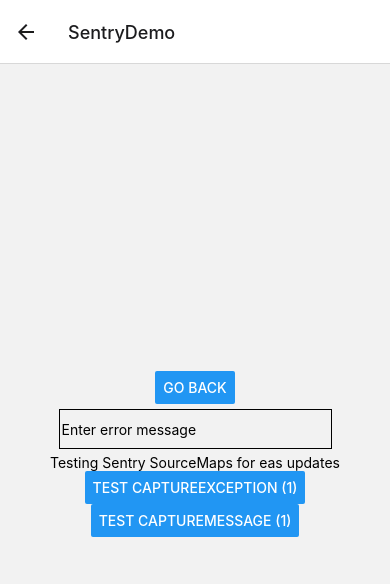
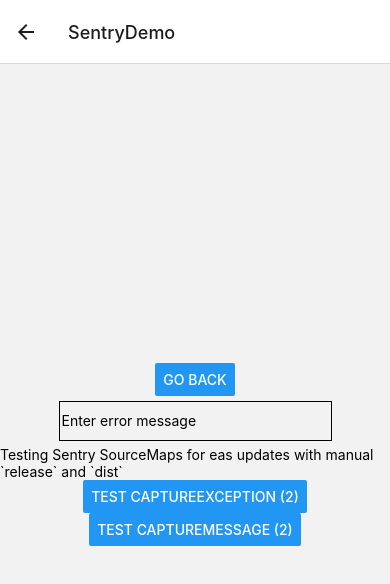
Before and after one commit to timmyjose/env-resolution-expo, a React Native app: screen /SentryDemo in a window 390 px wide. Shown: the top 584 px of the page. Built offline with nearby package versions, Linux system fonts and the light colour scheme; what react-native-device-info would draw is missing.

Commit message:
test: testing sourcemaps for eas updates with manual `release` and `dist`

```diff
--- a/src/components/SentryDemo.tsx
+++ b/src/components/SentryDemo.tsx
@@ -19,9 +19,9 @@
         value={errMsg}
         onChangeText={text => setErrMsg(text)}
       />
-      <Text>Testing Sentry SourceMaps for eas updates</Text>
-      <Button title='Test captureException (1)' onPress={() => Sentry.captureException(new Error(errMsg))} />
-      <Button title='Test captureMessage (1)' onPress={() => Sentry.captureMessage(errMsg)} />
+      <Text>Testing Sentry SourceMaps for eas updates with manual `release` and `dist`</Text>
+      <Button title='Test captureException (2)' onPress={() => Sentry.captureException(new Error(errMsg))} />
+      <Button title='Test captureMessage (2)' onPress={() => Sentry.captureMessage(errMsg)} />
     </View>
   )
 }
```
